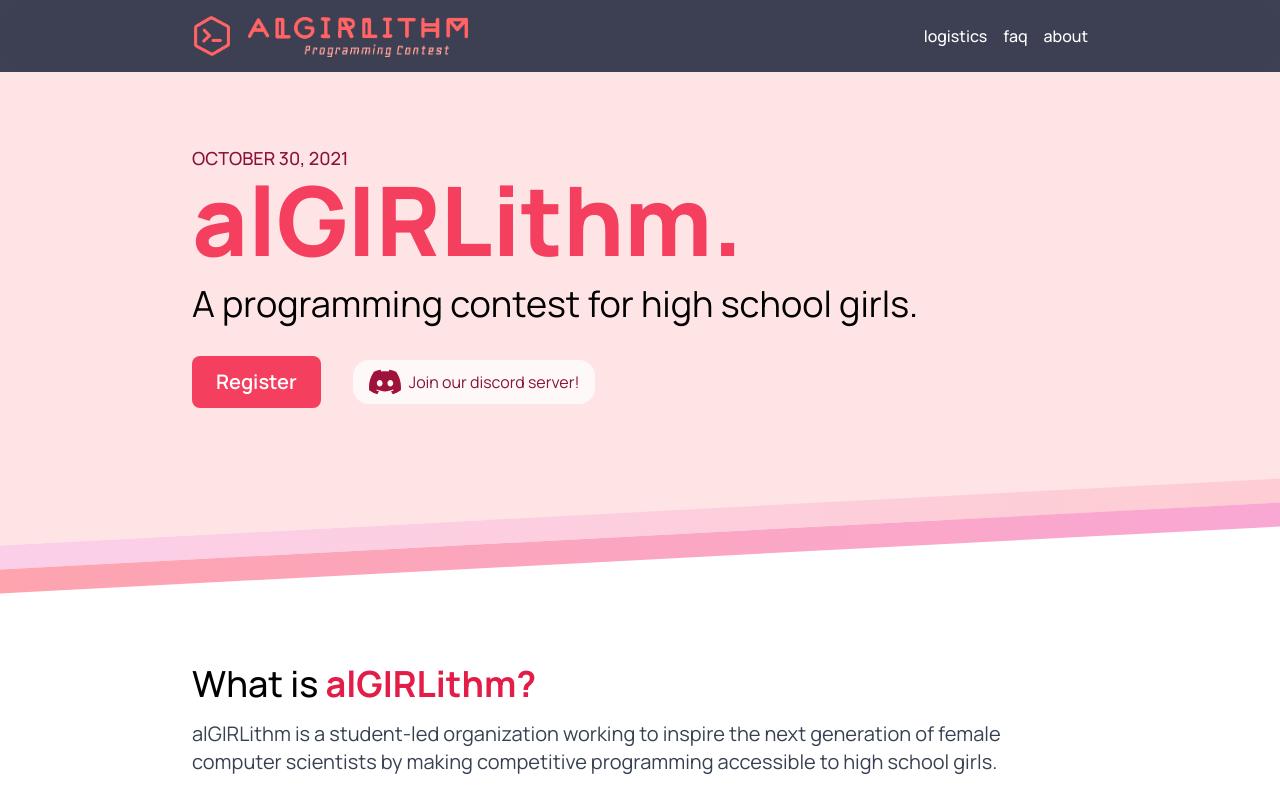
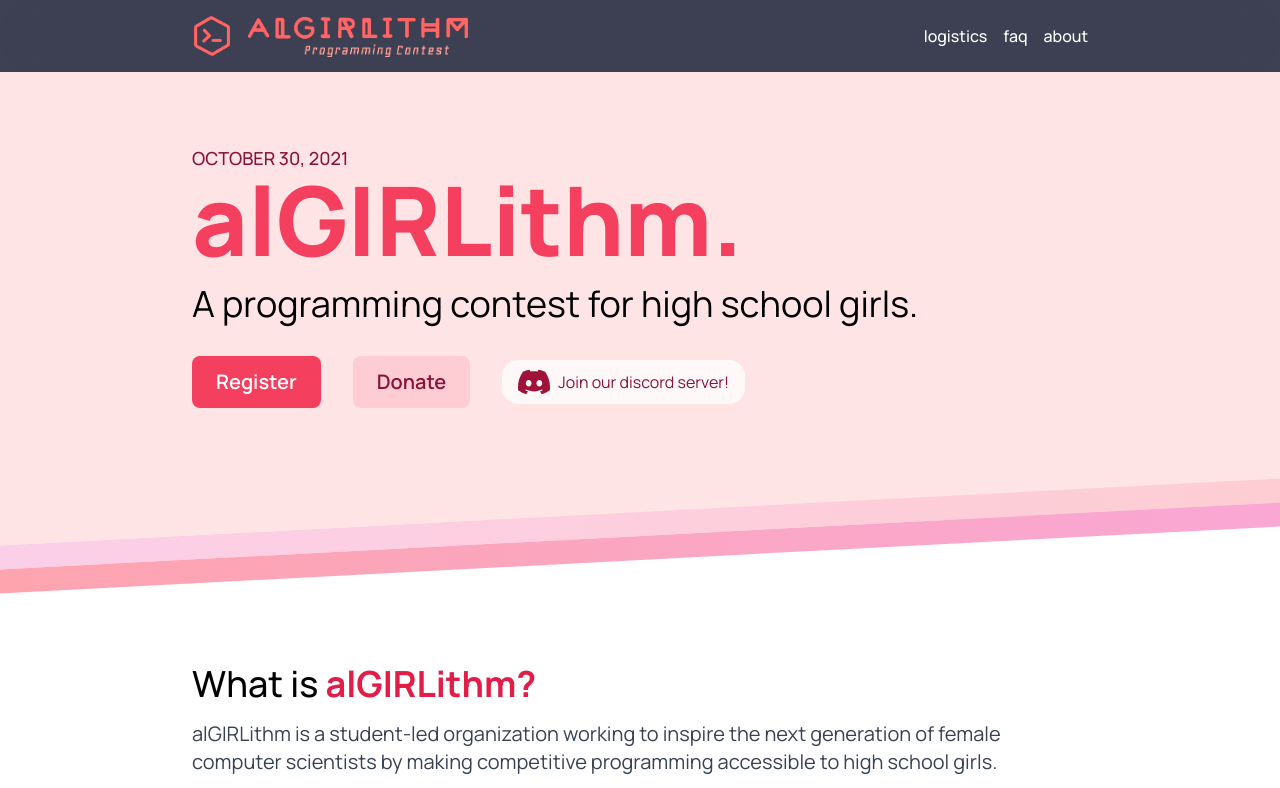
Before and after one commit to maggie-j-liu/algirlithm, a Next.js app: page / in a window 1280 px wide. Shown: the top 788 px of the page. Built offline with nearby package versions, Linux system fonts and the light colour scheme.

Commit message:
add donation button

```diff
--- a/components/Footer.jsx
+++ b/components/Footer.jsx
@@ -1,4 +1,8 @@
-import { DISCORD_LINK, REGISTRATION_LINK } from "@/utils/constants";
+import {
+  DISCORD_LINK,
+  DONATION_LINK,
+  REGISTRATION_LINK,
+} from "@/utils/constants";
 import Link from "next/link";
 const Footer = () => {
   return (
@@ -15,12 +19,22 @@ const Footer = () => {
             </Link>
           </h3>
         </div>
+        <div className={"space-y-8"}>
           <div className={"space-y-2"}>
             <h3 className={"font-bold mb-4"}>Register</h3>
             <div>
               <a href={REGISTRATION_LINK} className={"footer-link"}>
                 registration link
               </a>
+            </div>
+          </div>
+          <div className={"space-y-2"}>
+            <h3 className={"font-bold mb-4"}>Donate</h3>
+            <div>
+              <a href={DONATION_LINK} className={"footer-link"}>
+                donate here!
+              </a>
+            </div>
           </div>
         </div>
         <div className="space-y-8">
--- a/pages/about.jsx
+++ b/pages/about.jsx
@@ -25,12 +25,6 @@ const team = [
     role: "problem tester",
     image: ryan,
     link: "https://www.ryanchou.dev",
-  },
-  {
-    name: "Nikhil Chatterjee",
-    role: "problem tester",
-    image: nikhil,
-    link: "https://nikhilchatterjee.com",
   },
   { name: "David Zhang", role: "problem tester", image: david },
   { name: "Claire Zhang", role: "problem tester", image: claire },
--- a/pages/index.jsx
+++ b/pages/index.jsx
@@ -1,6 +1,10 @@
 import Prize from "@/components/Prize";
 import Sponsor from "@/components/Sponsor";
-import { DISCORD_LINK, REGISTRATION_LINK } from "@/utils/constants";
+import {
+  DISCORD_LINK,
+  DONATION_LINK,
+  REGISTRATION_LINK,
+} from "@/utils/constants";
 import { SiDiscord } from "react-icons/si";
 import aops from "@/sponsors/aops.png";
 import wolfram from "@/sponsors/wolfram.png";
@@ -31,7 +35,8 @@ const Home = () => {
             <h2 className={"text-2xl md:text-4xl mt-4"}>
               A programming contest for high school girls.
             </h2>
-            <div className="flex items-center mt-8 gap-8">
+            <div className="flex flex-col md:flex-row items-start md:items-center mt-8 gap-4 md:gap-8">
+              <div className="flex items-center gap-4 md:gap-8">
                 <a
                   className={
                     "block w-max text-xl bg-primary-500 hover:bg-primary-600 text-white font-semibold hover:scale-105 hover:duration-150 duration-300 px-6 py-3 rounded-lg"
@@ -40,6 +45,15 @@ const Home = () => {
                 >
                   Register
                 </a>
+                <a
+                  className={
+                    "block w-max text-xl bg-primary-200 hover:bg-primary-300 text-primary-900 font-semibold hover:scale-105 hover:duration-150 duration-300 px-6 py-3 rounded-lg"
+                  }
+                  href={DONATION_LINK}
+                >
+                  Donate
+                </a>
+              </div>
               <a
                 className="flex items-center gap-2 bg-white/75 hover:bg-white hover:duration-150 duration-300 px-4 py-1.5 rounded-2xl"
                 href={DISCORD_LINK}
--- a/utils/constants.js
+++ b/utils/constants.js
@@ -1,2 +1,3 @@
 export const REGISTRATION_LINK = "https://forms.gle/va4mPB3vHs3qzj3P6";
 export const DISCORD_LINK = "https://discord.gg/bqRBv3CfQr";
+export const DONATION_LINK = "https://hack.ms/donate-algirlithm";
```
Also changed, not shown: public/team/nikhil.png (deleted). Lines whose indentation alone changed are shown as unchanged.
